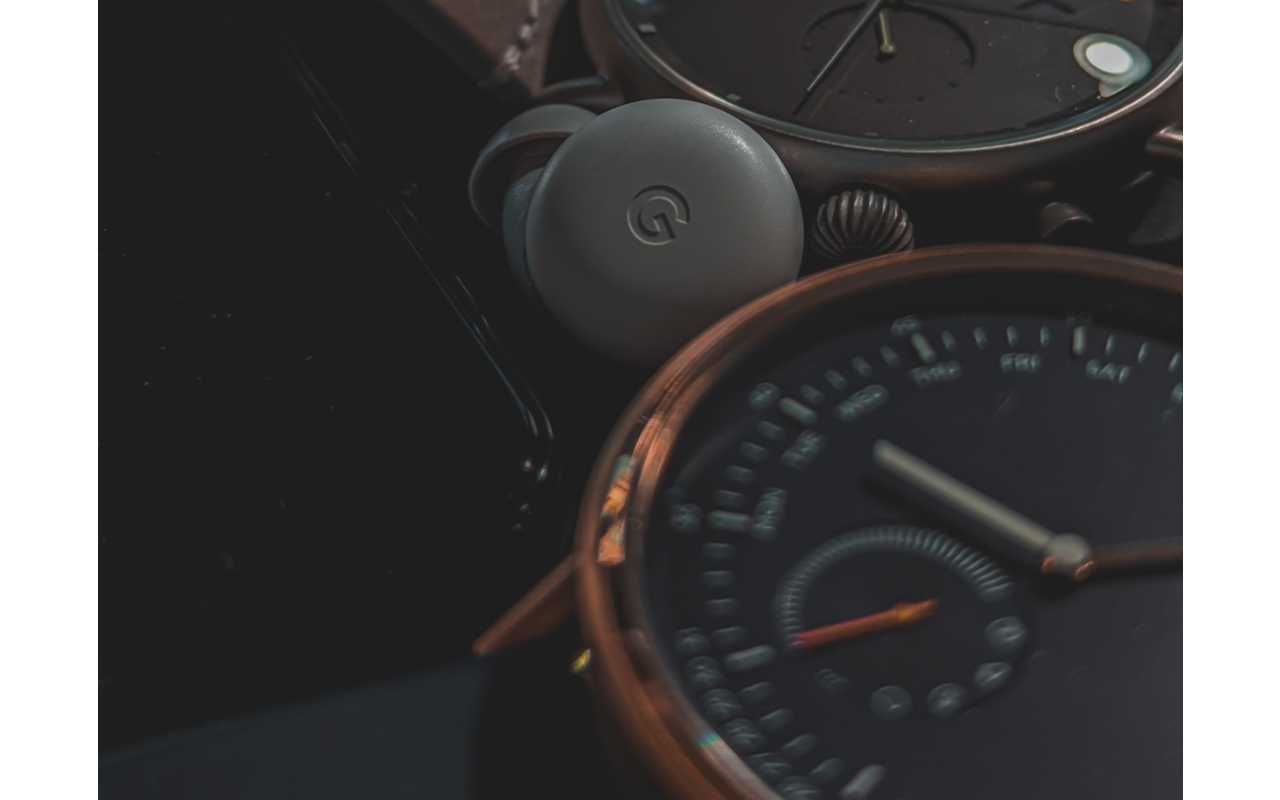
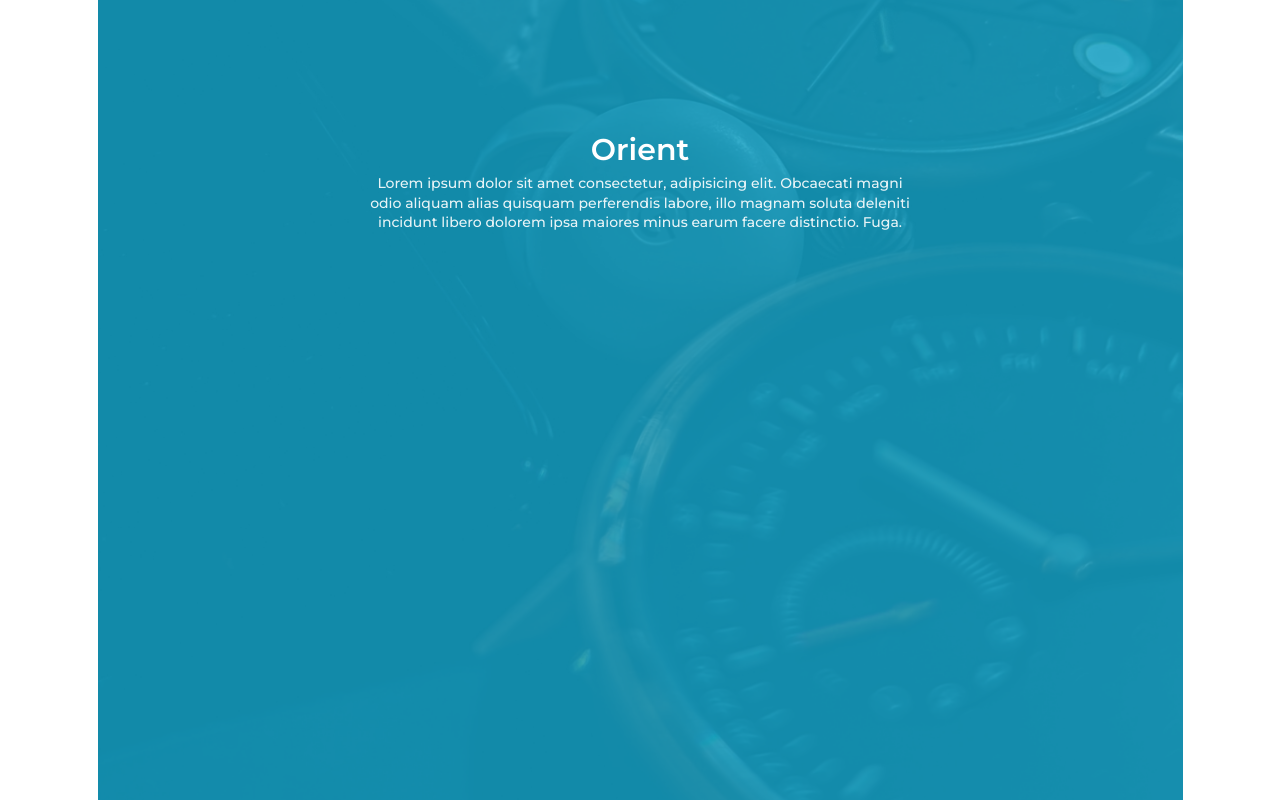
Before and after one commit to abdelrhmannabil12/Watches-Market-Jquery, a plain HTML site: page index.html in a window 1280 px wide. Shown: the part 8380-9180 px from the top of the page. Drawn offline with nearby package versions, Linux system fonts and the light colour scheme.

Commit message:
added the brands style

```diff
--- a/css/main.css
+++ b/css/main.css
@@ -353,9 +353,32 @@ img{
     opacity: 1;
 }
 .watches-content .slick-dots li.slick-active button::before{
-    border-color: var(--green-color);
+    border-color: var(--aqua-color);
 }
 
+.brands-content{
+    gap: 3rem;
+}
+.brands-item{
+    position: relative;
+    background-color: var(--aqua-color);
+    min-height: 360px;
+    overflow: hidden;
+}
+.brands-item img{
+    opacity: 0.2;
+    height: 100%;
+    -o-object-fit: cover;
+       object-fit: cover;
+}
+.brands-item .info{
+    position: absolute;
+    top: 50%;
+    left: 50%;
+    -webkit-transform: translate(-50%, -50%);
+        -ms-transform: translate(-50%, -50%);
+            transform: translate(-50%, -50%);
+}
 
 
 
```
